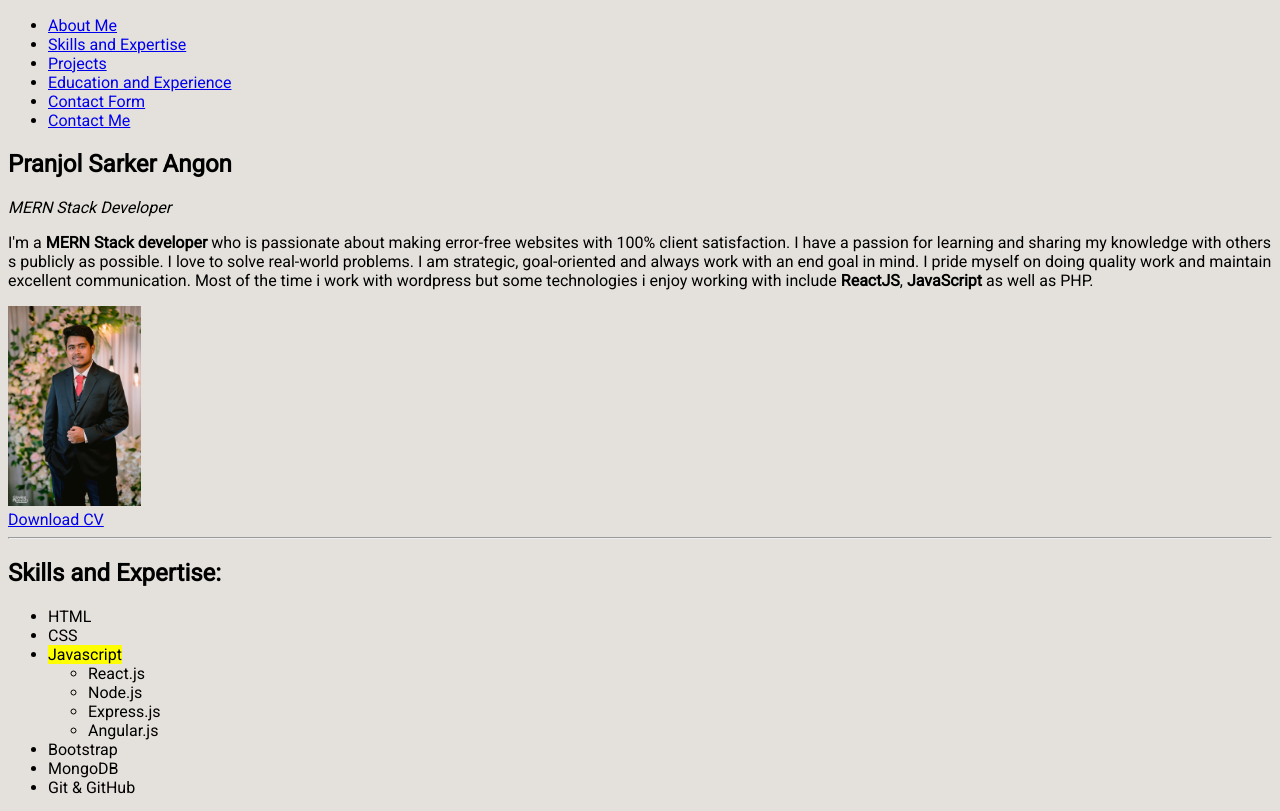
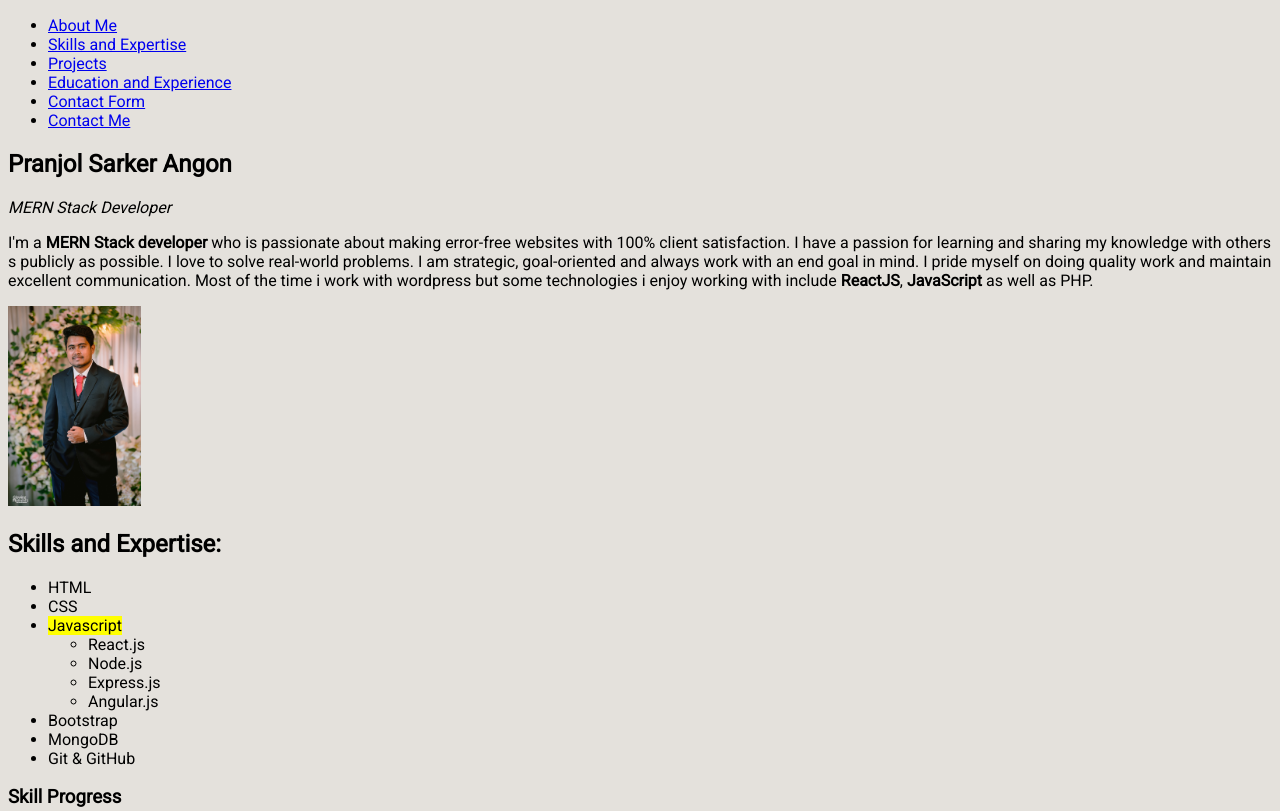
Before and after one commit to Angon-Sarker/portfolio-html, a plain HTML site: page Index.html in a window 1280 px wide. Shown: the top 811 px of the page. Drawn offline with Linux system fonts and the light colour scheme.

Commit message:
added intermediate html

```diff
--- a/Index.html
+++ b/Index.html
@@ -53,10 +53,6 @@
      <p>I'm a <strong>MERN Stack developer</strong> who is passionate about making error-free websites with 100% client satisfaction. I have a passion for learning and sharing my knowledge with others s publicly as possible. I love to solve real-world problems. I am strategic, goal-oriented and always work with an end goal in mind. I pride myself on doing quality work and maintain excellent communication. Most of the time i work with wordpress but some technologies i enjoy working with include <strong>ReactJS</strong>, <strong>JavaScript</strong> as well as PHP.</p>
      <a target="_blank" href="https://www.linkedin.com/in/angonsarker1/"><img src="./Images/Pranjol.jpg" alt="Pranjol Sarker Angon" height="200" /></a>
 
-     <!-- Download CV -->
-<div class="d-block d-sm-flex align-items-center"><a class="btn content-download button-main button-scheme" href="CV/Pranjol_Sarker_Angon.pdf" download="" role="button">Download CV</a>
-     <hr>
-    </section>
 
      <!-- Section: Skills and Expertise -->
 <section id="skills">
```
Also changed, not shown: 1 other file.
